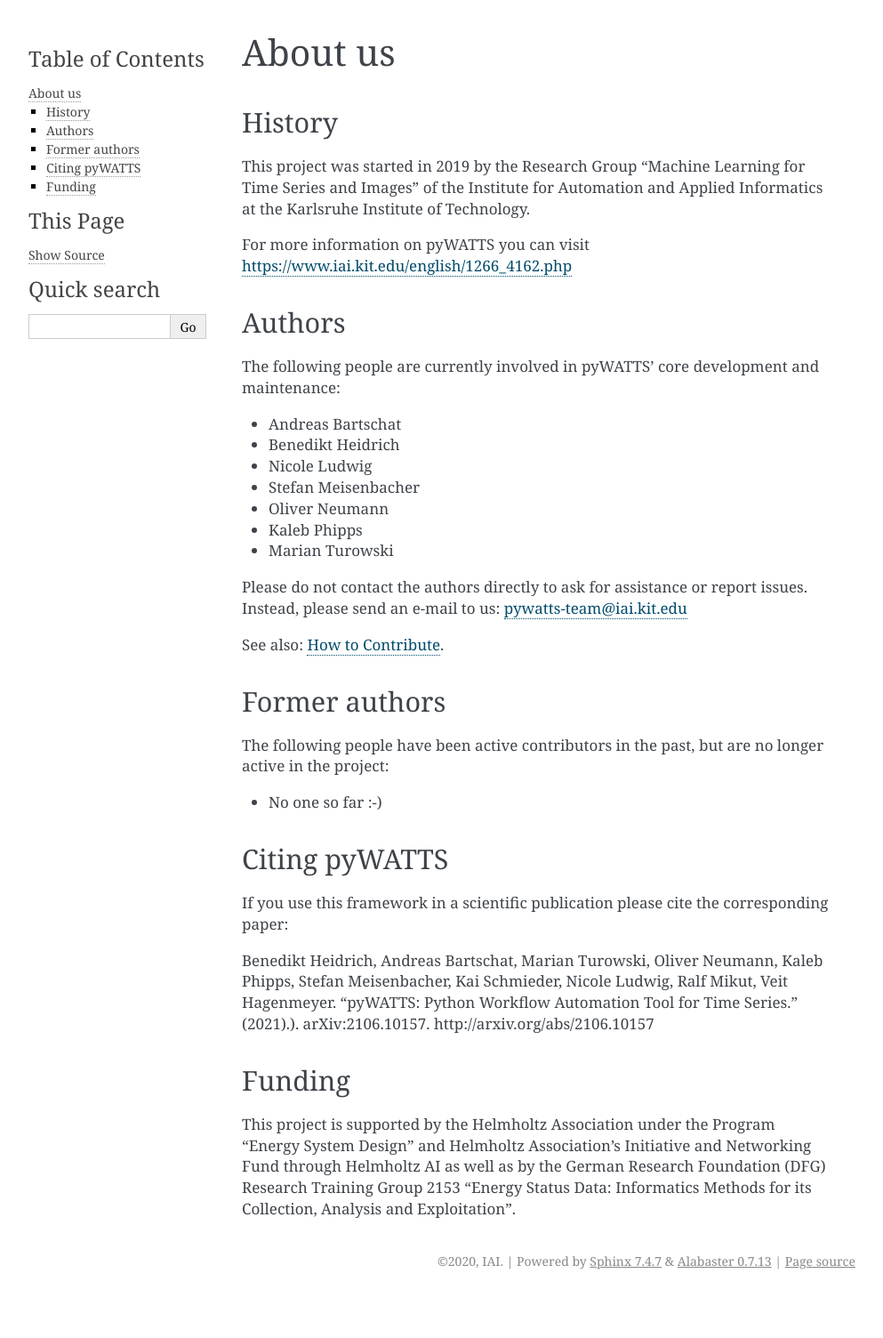
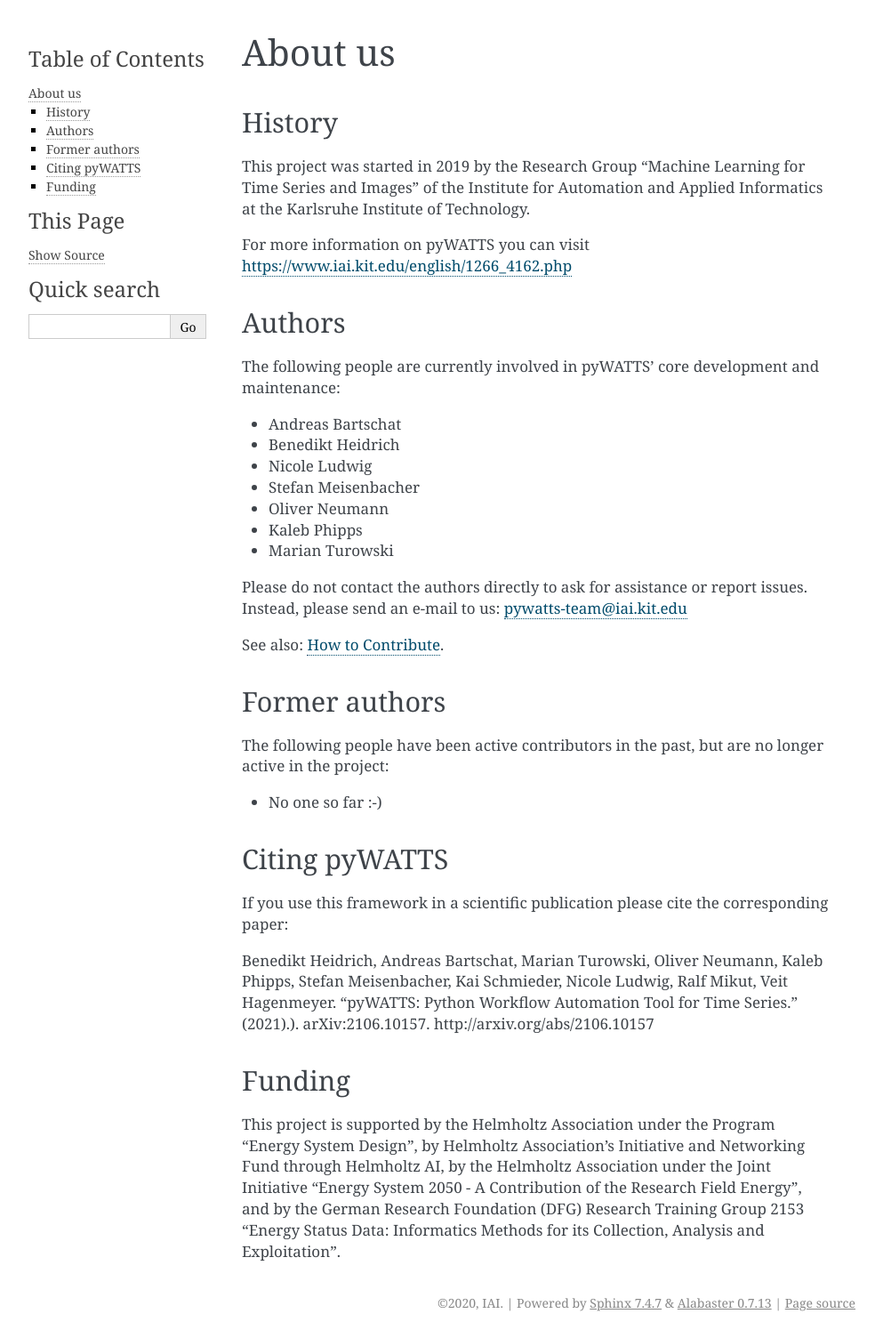
Before and after one commit to KIT-IAI/pyWATTS, a Sphinx documentation site: the page built from docs/source/about_us.rst, in a window 1280 px wide. Shown: the whole page at 89% size, without its empty margins (148-1141 px from the left). Built offline with Sphinx 7.4.7, drawn with Linux system fonts in a browser that asks for light colours; before the commit the page ends 1457 px from its top, so only the background shows below that.

Commit message:
Update funding information 2.0
Actually fixed the funding information

```diff
--- a/docs/source/about_us.rst
+++ b/docs/source/about_us.rst
@@ -39,4 +39,4 @@
 
 Funding
 -------
-This project is supported by the Helmholtz Association under the Program “Energy System Design” and Helmholtz Association’s Initiative and Networking Fund through Helmholtz AI as well as by the German Research Foundation (DFG) Research Training Group 2153 "Energy Status Data: Informatics Methods for its Collection, Analysis and Exploitation".
+This project is supported by the Helmholtz Association under the Program “Energy System Design”, by Helmholtz Association’s Initiative and Networking Fund through Helmholtz AI, by the Helmholtz Association under the Joint Initiative "Energy System 2050 - A Contribution of the Research Field Energy", and by the German Research Foundation (DFG) Research Training Group 2153 "Energy Status Data: Informatics Methods for its Collection, Analysis and Exploitation".
```
